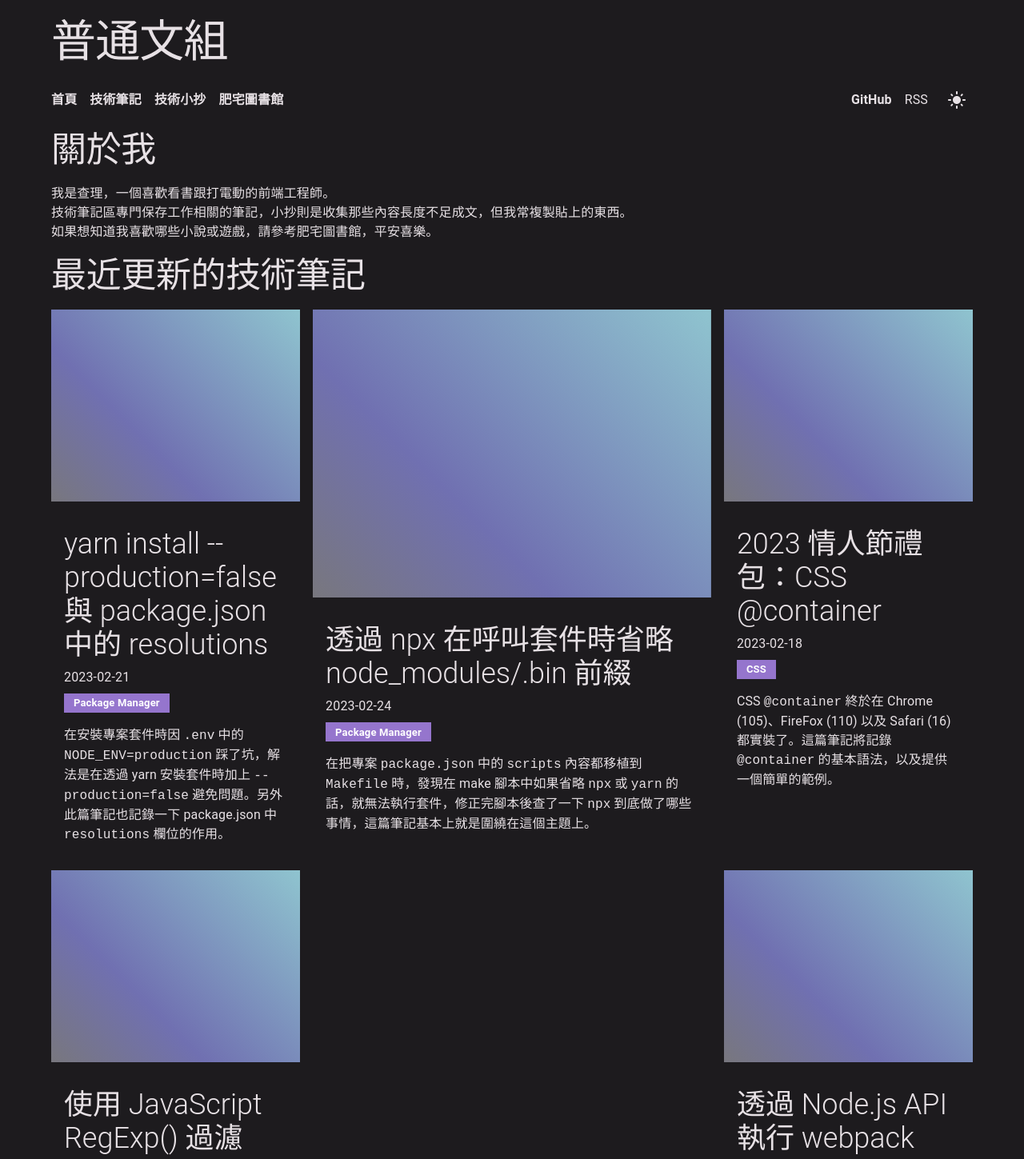
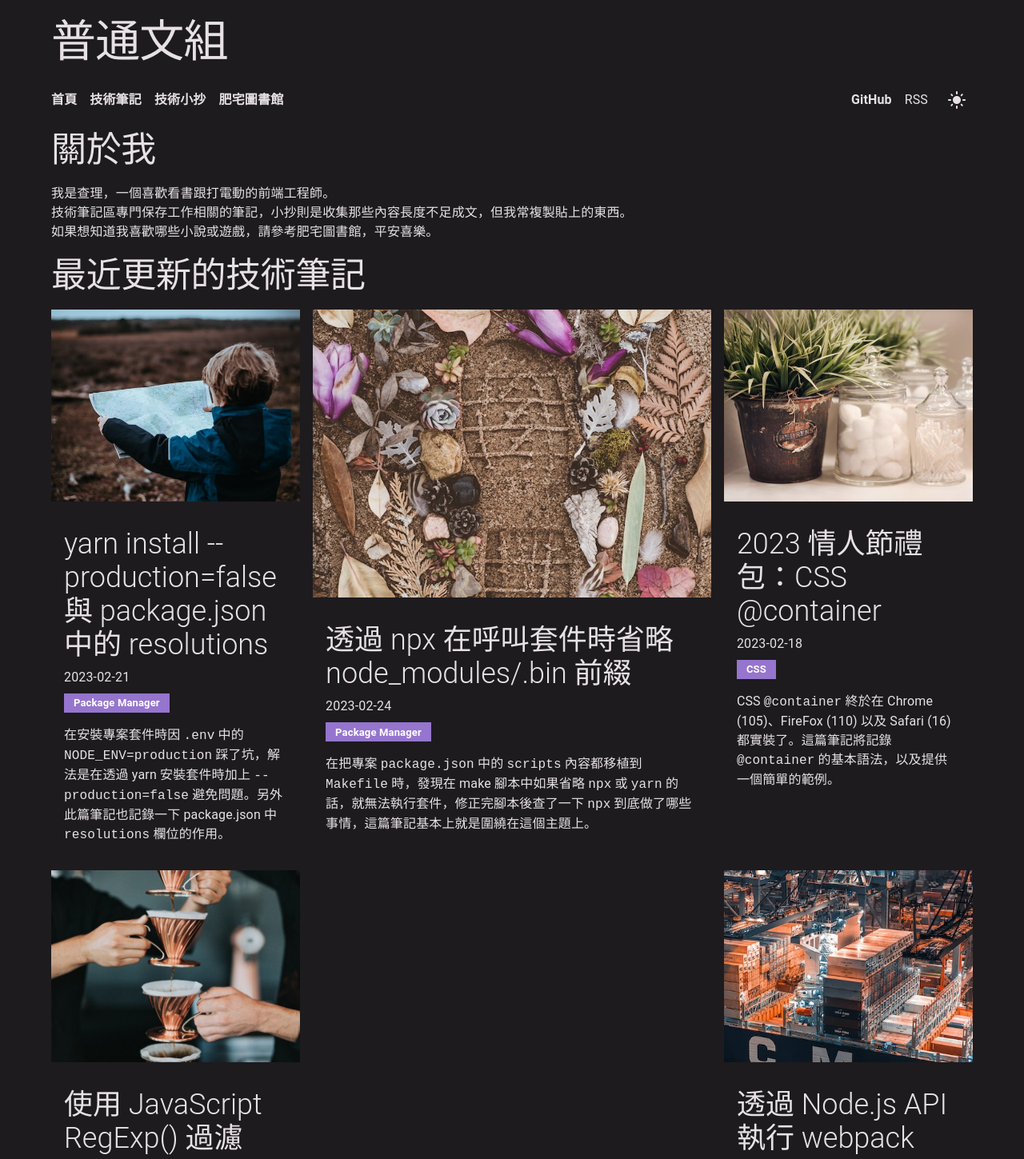
Before and after one commit to tzynwang/next-blog-v2, a Next.js app: page / in a window 1280 px wide. Shown: the top 1449 px of the page at 80% size. Built offline with nearby package versions, Linux system fonts and the light colour scheme.

Commit message:
[feat] use props.banner in PostCard

```diff
--- a/component/Common/PostCard/index.tsx
+++ b/component/Common/PostCard/index.tsx
@@ -19,7 +19,7 @@ function PostCard(props: PostCardProps): React.ReactElement {
         <div
           className={cn(scopedStyles.post_image)}
           style={{
-            backgroundImage: coverImage,
+            backgroundImage: `url(${coverImage})`,
           }}
         />
         <div className={scopedStyles.post_text}>
--- a/model/GeneralTypes.ts
+++ b/model/GeneralTypes.ts
@@ -42,6 +42,7 @@ export interface TechPostIdTitleDateYearTagContent {
   tag: string[];
   htmlContent: string;
   summary: string;
+  banner: string;
 }
 
 export type TechPostIdTitleDateYearTagContents =
--- a/pages/index.tsx
+++ b/pages/index.tsx
@@ -10,10 +10,7 @@ import useI18n from '@Hook/useI18n';
 import { useReplaceToNode } from '@Hook/useStringReplacement';
 import useUrlPath from '@Hook/useUrlPath';
 import { getPostsList } from '@Lib/post';
-import {
-  MOCK_COVER_IMAGE,
-  LATEST_POST_COUNT_IN_INDEX,
-} from '@Model/GeneralModels';
+import { LATEST_POST_COUNT_IN_INDEX } from '@Model/GeneralModels';
 import scopedStyles from './index.module.css';
 import type { HomePageProps } from '@Model/GeneralTypes';
 
@@ -44,7 +41,7 @@ function Home(props: HomePageProps): React.ReactElement {
     <LatestPost
       latest={
         <PostCard
-          coverImage={MOCK_COVER_IMAGE}
+          coverImage={firstPost.banner}
           postTitle={firstPost.title}
           postDate={firstPost.date}
           postCategories={firstPost.tag}
@@ -54,7 +51,7 @@ function Home(props: HomePageProps): React.ReactElement {
       }
       second={
         <PostCard
-          coverImage={MOCK_COVER_IMAGE}
+          coverImage={secondPost.banner}
           postTitle={secondPost.title}
           postDate={secondPost.date}
           postCategories={secondPost.tag}
@@ -64,7 +61,7 @@ function Home(props: HomePageProps): React.ReactElement {
       }
       third={
         <PostCard
-          coverImage={MOCK_COVER_IMAGE}
+          coverImage={thirdPost.banner}
           postTitle={thirdPost.title}
           postDate={thirdPost.date}
           postCategories={thirdPost.tag}
@@ -74,7 +71,7 @@ function Home(props: HomePageProps): React.ReactElement {
       }
       fourth={
         <PostCard
-          coverImage={MOCK_COVER_IMAGE}
+          coverImage={fourthPost.banner}
           postTitle={fourthPost.title}
           postDate={fourthPost.date}
           postCategories={fourthPost.tag}
@@ -84,7 +81,7 @@ function Home(props: HomePageProps): React.ReactElement {
       }
       fifth={
         <PostCard
-          coverImage={MOCK_COVER_IMAGE}
+          coverImage={fifthPost.banner}
           postTitle={fifthPost.title}
           postDate={fifthPost.date}
           postCategories={fifthPost.tag}
```
